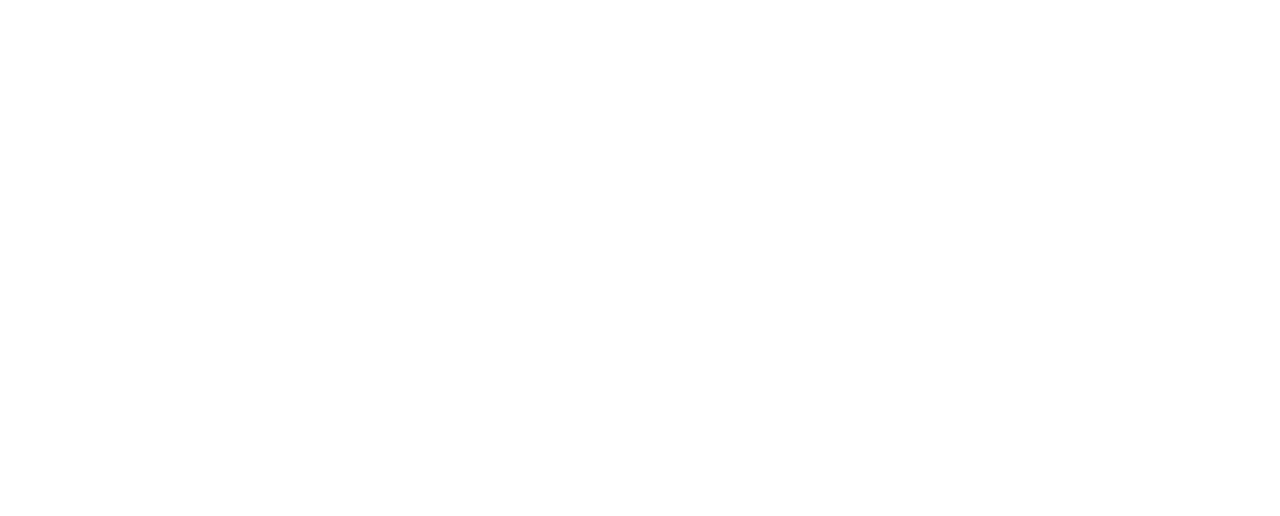
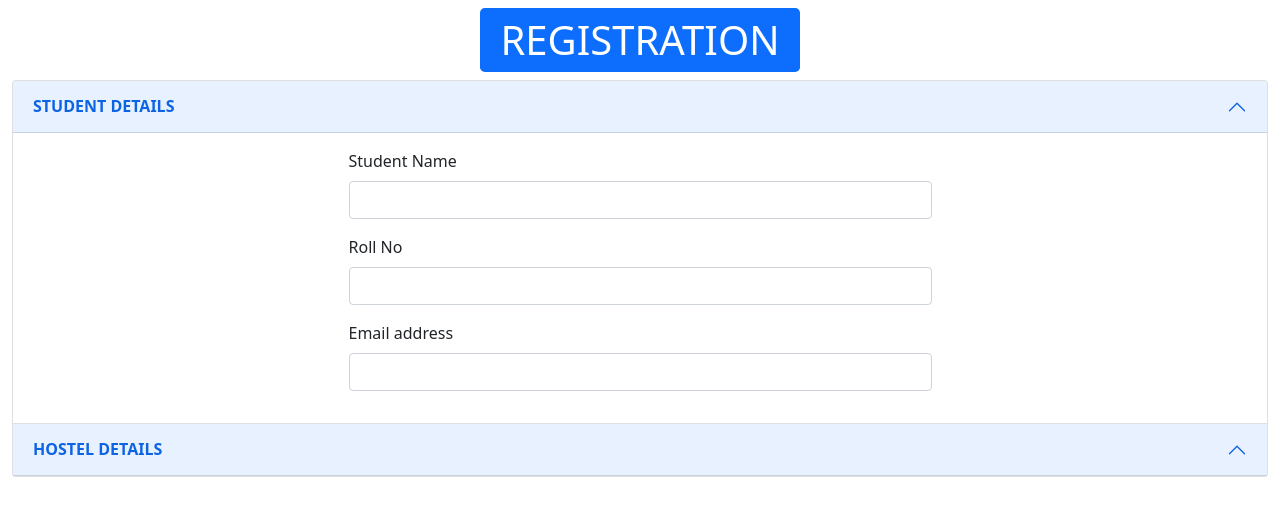
Before and after one commit to fan-of-stl/College-Management-Auth, a plain HTML site: page index.html in a window 1280 px wide. Drawn offline with nearby package versions, Linux system fonts and the light colour scheme.

Commit message:
Added some form details for regstration page

```diff
--- a/index.html
+++ b/index.html
@@ -5,10 +5,99 @@
     <meta charset="UTF-8">
     <meta name="viewport" content="width=device-width, initial-scale=1.0">
     <title>Registration</title>
+    <link href="https://cdn.jsdelivr.net/npm/bootstrap@5.0.2/dist/css/bootstrap.min.css" rel="stylesheet"
+        integrity="sha384-EVSTQN3/azprG1Anm3QDgpJLIm9Nao0Yz1ztcQTwFspd3yD65VohhpuuCOmLASjC" crossorigin="anonymous">
+    <link rel="stylesheet" href="https://cdn.jsdelivr.net/npm/bootstrap-icons@1.10.2/font/bootstrap-icons.css"
+        integrity="sha384-b6lVK+yci+bfDmaY1u0zE8YYJt0TZxLEAFyYSLHId4xoVvsrQu3INevFKo+Xir8e" crossorigin="anonymous">
 </head>
 
 <body>
 
+    <header>
+        <div class="heading container w-25 rounded-3 h1 text-center text-white bg-primary p-2 my-2">REGISTRATION</div>
+    </header>
+    <main>
+        <div class="main-container container-fluid">
+            <div class="accordion" id="registrationForm">
+                <div class="accordion-item">
+                    <h2 class="accordion-header" id="studentDetails">
+                        <button class="accordion-button" type="button" data-bs-toggle="collapse"
+                            data-bs-target="#studentDetailsBody" aria-expanded="true" aria-controls="studentDetailsBody">
+                            <span><b>STUDENT DETAILS</b></span>
+                        </button>
+                    </h2>
+                    <div id="studentDetailsBody" class="accordion-collapse collapse show" aria-labelledby="studentDetails"
+                        data-bs-parent="#registrationForm">
+                        <div class="accordion-body">
+                            <div class="studentDetailsFormContainer w-50 container">
+                                <form>
+                                    <div class="mb-3">
+                                        <label for="studentName" class="form-label">Student Name </label>
+                                        <input type="text" class="form-control" id="studentName">
+                                    </div>
+                                    <div class="mb-3">
+                                        <label for="studentRollNo" class="form-label">Roll No</label>
+                                        <input type="text" class="form-control" id="studentRollNo">
+                                    </div>
+                                    <div class="mb-3">
+                                        <label for="studentEmail" class="form-label">Email address</label>
+                                        <input type="email" class="form-control" id="studentEmail">
+                                    </div>
+                                </form>
+                            </div>
+                        </div>
+                    </div>
+                </div>
+                <div class="accordion-item">
+                    <h2 class="accordion-header" id="hostelDetails">
+                        <button class="accordion-button" type="button" data-bs-toggle="collapse"
+                            data-bs-target="#hostelDetailsBody" aria-expanded="true" aria-controls="hostelDetailsBody">
+                            <span><b>HOSTEL DETAILS</b></span>
+                        </button>
+                    </h2>
+                    <div id="hostelDetailsBody" class="accordion-collapse collapse" aria-labelledby="hostelDetails"
+                        data-bs-parent="#registrationForm">
+                        <div class="accordion-body">
+                            <div class="hostelDetailsFormContainer w-50 container">
+                                <form>
+                                    <div class="mb-3">
+                                        <label for="hostelName" class="form-label">Hostel Name </label>
+                                        <input type="text" class="form-control" id="hostelName">
+                                    </div>
+                                    <div class="mb-3">
+                                        <label for="hostelRoomNo" class="form-label">Room No</label>
+                                        <input type="text" class="form-control" id="hostelRoomNo">
+                                    </div>
+                                    <div class="mb-3 container w-50 my-2">
+                                        <form>
+                                            <div class="mb-3">
+                                                <label for="hostelRoomMateName" class="form-label">ROOMMATE NAME</label>
+                                                <input type="text" class="form-control" id="hostelRoomMateName">
+                                            </div>
+                                            <div class="mb-3">
+                                                <label for="hostelRoomRollNo" class="form-label">ROLL NO</label>
+                                                <input type="text" class="form-control" id="hostelRoomRollNo"
+                                                    placeholder="roommate's roll no">
+                                            </div>
+                                            <button type="submit" class="btn btn-primary" id="addRoommateDetails"><i
+                                                    class="bi bi-plus-lg"></i></button>
+                                        </form>
+                                    </div>
+                                </form>
+                            </div>
+                        </div>
+                    </div>
+                </div>
+            </div>
+        </div>
+    </main>
+    <footer></footer>
+    <!-- Start of Scripts here -->
+    <script src="https://cdn.jsdelivr.net/npm/bootstrap@5.0.2/dist/js/bootstrap.bundle.min.js"
+        integrity="sha384-MrcW6ZMFYlzcLA8Nl+NtUVF0sA7MsXsP1UyJoMp4YLEuNSfAP+JcXn/tWtIaxVXM"
+        crossorigin="anonymous"></script>
+
+    <!-- End of Scripts here -->
 </body>
 
 </html>
```
Also changed, not shown: css/style.css (added), js/main.js (added).
